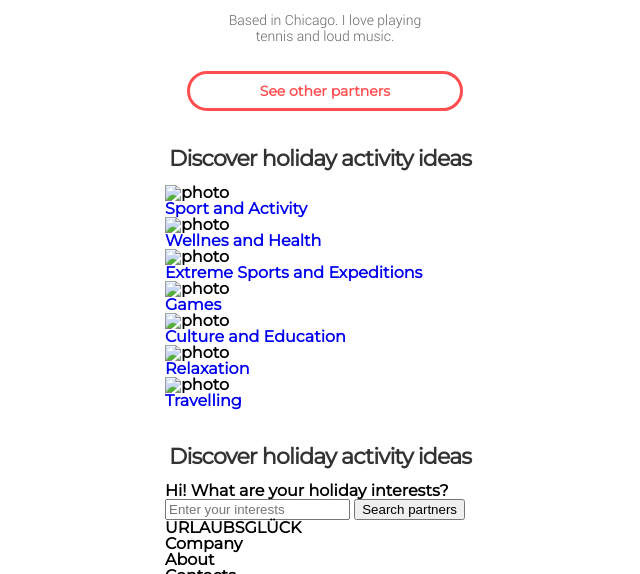
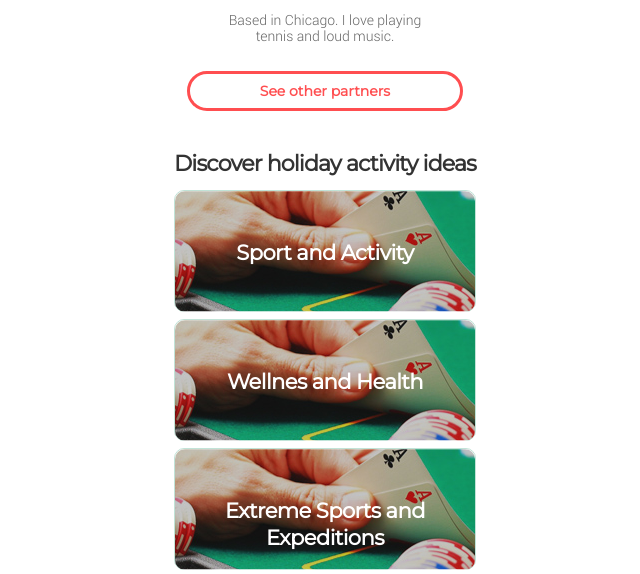
Before and after one commit to Max-im/holiday-dreams, a website: page src/index.html in a window 1280 px wide. Shown: the part 2336-2910 px from the top of the page, without its empty margins (315-955 px from the left). Drawn offline with nearby package versions, Linux system fonts and the light colour scheme.

Commit message:
discover idias is done

```diff
--- a/src/index.html
+++ b/src/index.html
@@ -140,67 +140,67 @@
 					</div>
 				</section>
 
-				<!-- ====discoverIdias SECTION===== -->
+				<!-- ====. SECTION===== -->
 				<section class="discoverIdias">
 <div class="container">
 	<h2 class="sectionHeader">Discover holiday activity ideas</h2>
 
 	<section class="idias">
 		<!-- idia-1 -->
-		<article class="idia-1">
+		<article class="idia idia-1">
 			<figure>
-				<img src="" alt="photo">
-				<figcaption><a href="#">Sport and Activity</a></figcaption>
+				<img src="img/excemple.jpg" alt="photo">
+				<figcaption class="idiaText"><a href="#">Sport and Activity</a></figcaption>
 			</figure>
 		</article>
 
 
 		<!-- idia-2 -->
-		<article class="idia-2">
+		<article class="idia idia-2">
 			<figure>
-				<img src="" alt="photo">
-				<figcaption><a href="#">Wellnes and Health</a></figcaption>
+				<img src="img/excemple.jpg" alt="photo">
+				<figcaption class="idiaText"><a href="#">Wellnes and Health</a></figcaption>
 			</figure>
 		</article>
 
 		<!-- idia-3 -->
-		<article class="idia-3">
+		<article class="idia idia-3">
 			<figure>
-				<img src="" alt="photo">
-				<figcaption><a href="#">Extreme Sports and Expeditions</a></figcaption>
+				<img src="img/excemple.jpg" alt="photo">
+				<figcaption class="idiaText"><a href="#">Extreme Sports and Expeditions</a></figcaption>
 			</figure>
 		</article>
 
 		<!-- idia-4 -->
-		<article class="idia-4">
+		<article class="idia idia-4">
 			<figure>
-				<img src="" alt="photo">
-				<figcaption><a href="#">Games</a></figcaption>
+				<img src="img/excemple.jpg" alt="photo">
+				<figcaption class="idiaText"><a href="#">Games</a></figcaption>
 			</figure>
 		</article>
 
 		<!-- idia-5 -->
-		<article class="idia-5">
+		<article class="idia idia-5">
 			<figure>
-				<img src="" alt="photo">
-				<figcaption><a href="#">Culture and Education</a></figcaption>
+				<img src="img/excemple.jpg" alt="photo">
+				<figcaption class="idiaText"><a href="#">Culture and Education</a></figcaption>
 			</figure>
 		</article>
 
 
 		<!-- idia-6 -->
-		<article class="idia-6">
+		<article class="idia idia-6">
 			<figure>
-				<img src="" alt="photo">
-				<figcaption><a href="#">Relaxation</a></figcaption>
+				<img src="img/excemple.jpg" alt="photo">
+				<figcaption class="idiaText"><a href="#">Relaxation</a></figcaption>
 			</figure>
 		</article>
 
 		<!-- idia-7 -->
-		<article class="idia-7">
+		<article class="idia idia-7">
 			<figure>
-				<img src="" alt="photo">
-				<figcaption><a href="#">Travelling</a></figcaption>
+				<img src="img/excemple.jpg" alt="photo">
+				<figcaption class="idiaText"><a href="#">Travelling</a></figcaption>
 			</figure>
 		</article>
 	</section>
@@ -209,8 +209,8 @@
 
 	<p class="idiasParag">Hi! What are your holiday interests?</p>
 	<form action="POST">
-		<input type="text" placeholder="Enter your interests" name="" id="">
-		<button>Search partners</button>
+		<input type="text" placeholder="Enter your interests" name="input" id="input">
+		<button class="searchButton">Search partners</button>
 	</form>
 </div>
 
--- a/src/sass/style.scss
+++ b/src/sass/style.scss
@@ -91,8 +91,8 @@
 		width: 70%;
 		margin: 0 auto 27px auto;
 		font-family: "RobotoLight", arial;
+		font-weight: normal;
 		font-size: 18px;
-		font-weight: normal;
 		line-height: 20px;
 	}
 	/*main text end*/
@@ -246,13 +246,73 @@
 		border: 3px solid $tomato;
 		padding: 10px 70px;
 		font-size: 14px;
+		margin: 0 0 5px 0;
+	}
 
+}
+
+/*      5. discoverIdias         */
+
+.discoverIdias{
+	text-align: center;
+	.idia{
+		width: 94%;
+		height: 120px;
+		position: relative;
+		border-radius: 10px;
+		border: 1px solid #c1e3d7;
+		margin: 0 auto 7px auto;
+		img{
+			border-radius: 10px;
+			width: 100%;
+			height: 100%;
+		}
+		.idiaText{
+			text-align: center;
+			z-index: 2;
+			position: absolute;
+			top: 0;
+			right: 0;
+			left: 0;
+			bottom: 0;
+			margin: auto;
+			height: 25px;
+			a{
+				color: #fff;
+				font-size: 21px;
+				letter-spacing: -.5px;
+				line-height: 27px;
+			}
+		}
+
+	}
+	/*form start*/
+	.idiasParag{
+		font-family: "RobotoLight", arial;
+		font-weight: normal;
+		font-size: 18px;
+		margin: 0 0 20px 0;
+	}
+	#input{
+		width: 280px;
+		padding: 10px 15px;
+		box-sizing: border-box;
+		border: 1px solid #ccc;
+		border-radius: 5px;
+		margin: 0 0 10px 0;
+	}
+	.searchButton{
+		color: #fff;
+		background: $tomato;
+		border: none;
+		font-family: Montserrat;
+		font-weight:600;
+		font-size: 14px;
+		padding: 10px 80px;
+		border-radius: 30px;
 	}
 
 }
 
 
-
-
-/*      5. discoverIdias         */
 /*      6. FOOTER         */
```
Also changed, not shown: src/css/style.css, src/css/style.min.css, src/img/excemple.jpg (added).
